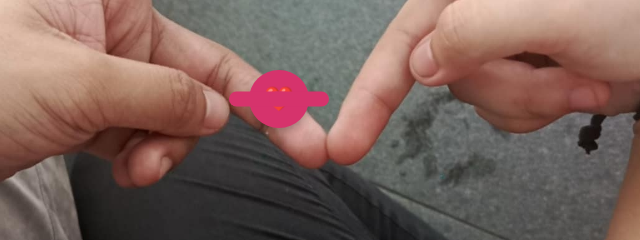
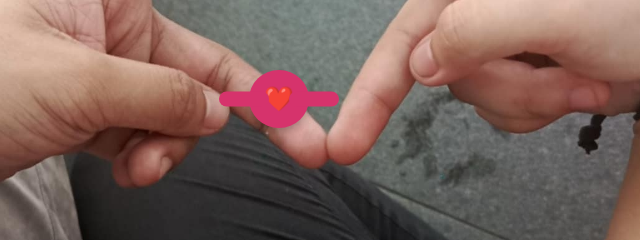
Before and after one commit to Aizendouhg/2nd-months, a plain HTML site: page index.html in a window 1280 px wide. Shown: the part 301-541 px from the top of the page, 361-1001 px from the left. Drawn offline with Linux system fonts and the light colour scheme.

Commit message:
Update index.html

```diff
--- a/index.html
+++ b/index.html
@@ -16,6 +16,7 @@
     background: url('Messenger_creation_49056A0D-6A39-4FE7-BAA7-E96020844A2E.jpeg') no-repeat center center/cover;
     background-attachment: fixed;
 }
+
 .container {
     text-align: center;
     background: rgba(255, 255, 255, 0.8);
@@ -25,22 +26,26 @@
     max-width: 500px;
     display: none;
 }
+
 .title {
     font-size: 24px;
     margin-bottom: 15px;
     color: #d6336c;
 }
+
 .letter {
     font-size: 18px;
     color: #555;
     margin-bottom: 20px;
     white-space: pre-wrap;
 }
+
 .signature {
     font-size: 16px;
     color: #333;
     margin-top: 20px;
 }
+
 .show-button {
     padding: 15px;
     font-size: 24px;
@@ -49,29 +54,53 @@
     border: none;
     border-radius: 50%;
     cursor: pointer;
+    position: relative;
+    display: flex;
+    justify-content: center;
+    align-items: center;
     box-shadow: 0 4px 6px rgba(0, 0, 0, 0.2);
-            position: relative;
 }
+
 .show-button::before, .show-button::after {
     content: '';
     position: absolute;
-            width: 100%;
+    width: 50px;
     height: 15px;
     background-color: #d6336c;
     top: 50%;
     transform: translateY(-50%);
     border-radius: 10px;
 }
+
 .show-button::before {
-            left: -20px;
-            right: auto;
+    left: -30px;
 }
+
 .show-button::after {
-            right: -20px;
-            left: auto;
+    right: -30px;
 }
+
 .show-button:hover {
     background-color: #c0285b;
+}
+
+.show-button::before, .show-button::after {
+    content: '';
+    position: absolute;
+    width: 50px;
+    height: 15px;
+    background-color: #d6336c;
+    top: 50%;
+    transform: translateY(-50%);
+    border-radius: 10px;
+}
+
+.show-button::before {
+    left: -30px;
+}
+
+.show-button::after {
+    right: -30px;
 }
     </style>
     <script>
```
Lines whose indentation alone changed are shown as unchanged.
